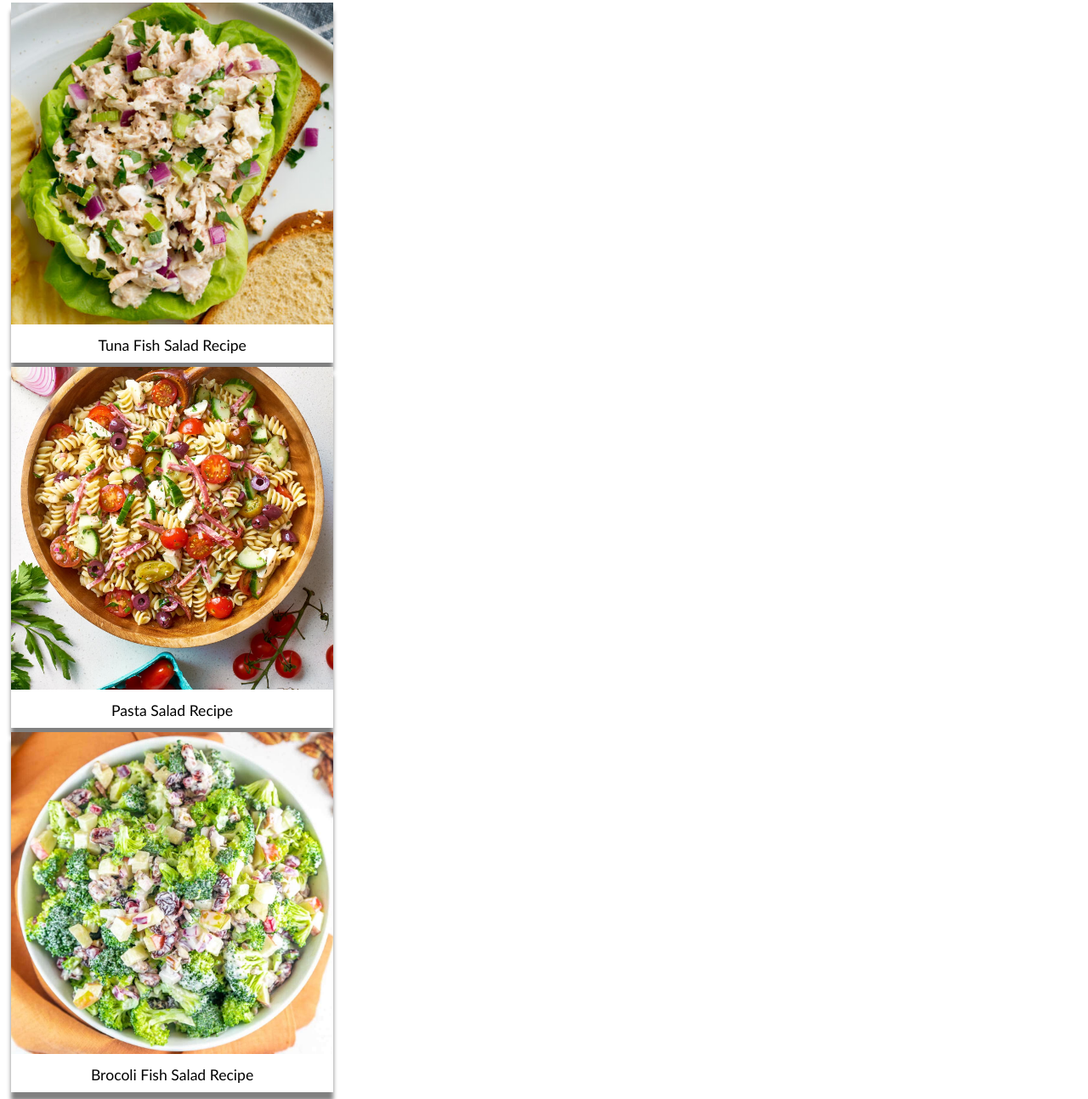
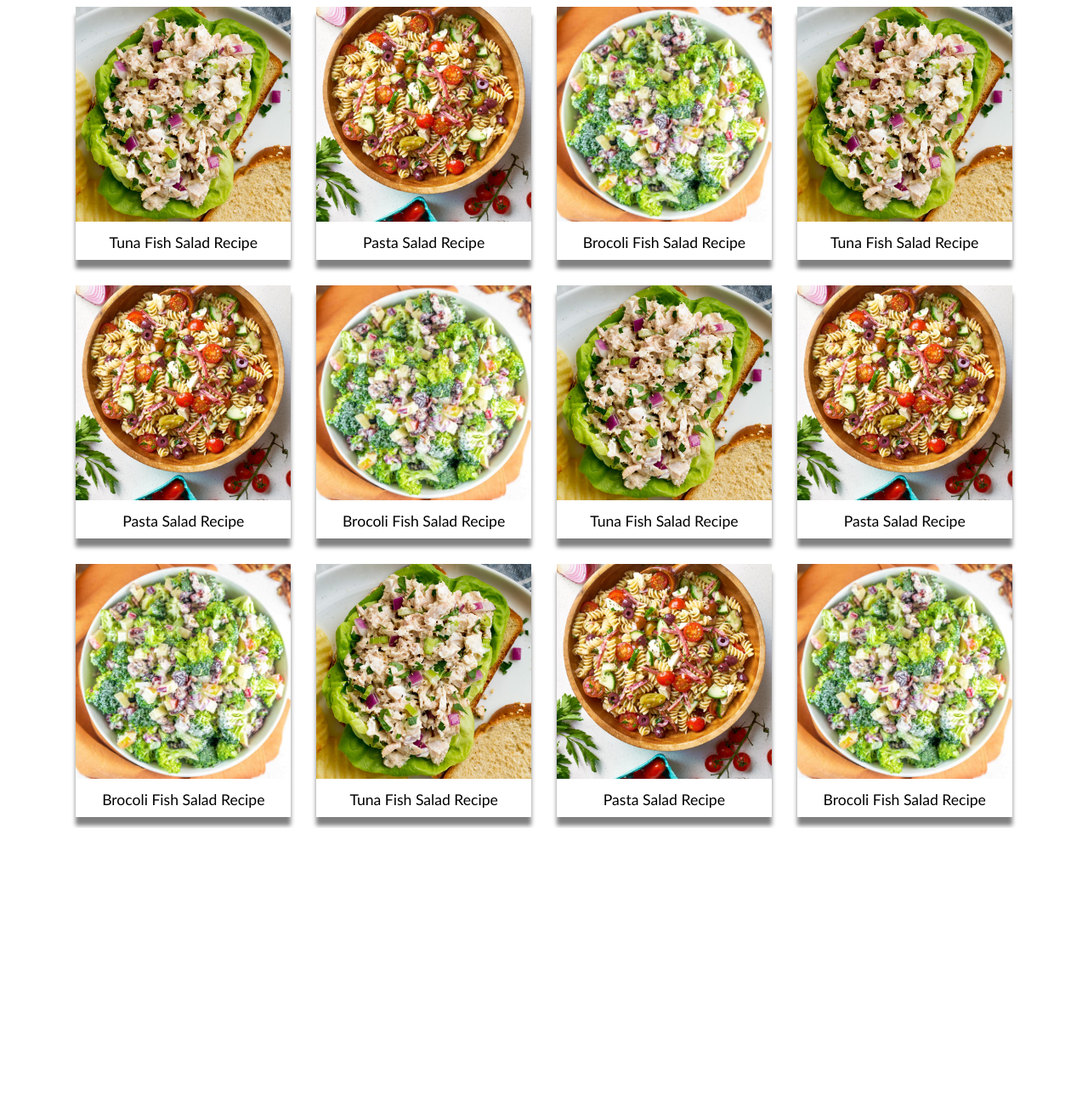
Before and after one commit to Paul-Mwaniki/recipe, a plain HTML site: page index.html in a window 1280 px wide. Shown: the part 84-1378 px from the top of the page at 85% size. After the commit the page ends 1059 px from the top, so only its background shows below. Drawn offline with Linux system fonts and the light colour scheme.

Commit message:
Add flex and make recipe cards as rows
-create a div (known as conatiner) around the recipe divs
-add flex display to container div
-add flex-wrap,row-gap, gap,justify content to container div
-add hover effect over the recipe title on the cards
-center the recipe title of the page

```diff
--- a/index.html
+++ b/index.html
@@ -10,6 +10,7 @@
 <body>
     <h1>Recipes</h1>
 
+    <div class="container">
     <div class="card">
         <img src="images/tuna_fish_salad.jpg" alt="Fish Salad" style="width:100%">
         <div class="recipe_title">
@@ -28,6 +29,61 @@
         <a href="recipes/brocoli_salad.html">Brocoli Fish Salad Recipe</a>
         </div>
     </div>
+    <div class="card">
+        <img src="images/tuna_fish_salad.jpg" alt="Fish Salad" style="width:100%">
+        <div class="recipe_title">
+        <a href="recipes/fish_salad.html">Tuna Fish Salad Recipe</a>
+        </div>
+    </div>
+    <div class="card">
+        <img src="images/pasta_salad.jpeg" alt="Pasta Salad" style="width:100%">
+        <div class="recipe_title">
+        <a href="recipes/pasta_salad.html">Pasta Salad Recipe</a>
+        </div>
+    </div>
+    <div class="card">
+        <img src="images/brocoli_salad2.jpg" alt="Brocoli Salad" style="width:100%">
+        <div class="recipe_title">
+        <a href="recipes/brocoli_salad.html">Brocoli Fish Salad Recipe</a>
+        </div>
+    </div>
+    <div class="card">
+        <img src="images/tuna_fish_salad.jpg" alt="Fish Salad" style="width:100%">
+        <div class="recipe_title">
+        <a href="recipes/fish_salad.html">Tuna Fish Salad Recipe</a>
+        </div>
+    </div>
+    <div class="card">
+        <img src="images/pasta_salad.jpeg" alt="Pasta Salad" style="width:100%">
+        <div class="recipe_title">
+        <a href="recipes/pasta_salad.html">Pasta Salad Recipe</a>
+        </div>
+    </div>
+    <div class="card">
+        <img src="images/brocoli_salad2.jpg" alt="Brocoli Salad" style="width:100%">
+        <div class="recipe_title">
+        <a href="recipes/brocoli_salad.html">Brocoli Fish Salad Recipe</a>
+        </div>
+    </div>
+    <div class="card">
+        <img src="images/tuna_fish_salad.jpg" alt="Fish Salad" style="width:100%">
+        <div class="recipe_title">
+        <a href="recipes/fish_salad.html">Tuna Fish Salad Recipe</a>
+        </div>
+    </div>
+    <div class="card">
+        <img src="images/pasta_salad.jpeg" alt="Pasta Salad" style="width:100%">
+        <div class="recipe_title">
+        <a href="recipes/pasta_salad.html">Pasta Salad Recipe</a>
+        </div>
+    </div>
+    <div class="card">
+        <img src="images/brocoli_salad2.jpg" alt="Brocoli Salad" style="width:100%">
+        <div class="recipe_title">
+        <a href="recipes/brocoli_salad.html">Brocoli Fish Salad Recipe</a>
+        </div>
+    </div>
+</div>
 
 </body>
 </html>
--- a/styles/stylesheet.css
+++ b/styles/stylesheet.css
@@ -1,8 +1,9 @@
 h1{
     font-size: 2.2rem;
+    text-align: center;
 }
 .card{
-    width:30%;
+    width:20%;
     margin:5px;
     box-shadow: 0 10px 5px 0 gray;
 }
@@ -13,10 +14,24 @@ h1{
 }
 .card:hover{
     box-shadow: 0 20px 10px 0 gray;
+
 }
+
 .recipe_title a{
     text-decoration: none;
     font-family: 'Gill Sans', 'Gill Sans MT', Calibri, 'Trebuchet MS', sans-serif;
     font-size: 1.1rem;
     color:black;
 }
+
+.recipe_title a:hover{
+    color:brown;
+}
+.container{
+    display: flex;
+    justify-content: center;
+    flex-wrap: wrap;
+    row-gap:20px;
+    gap:20px;
+
+}
```
